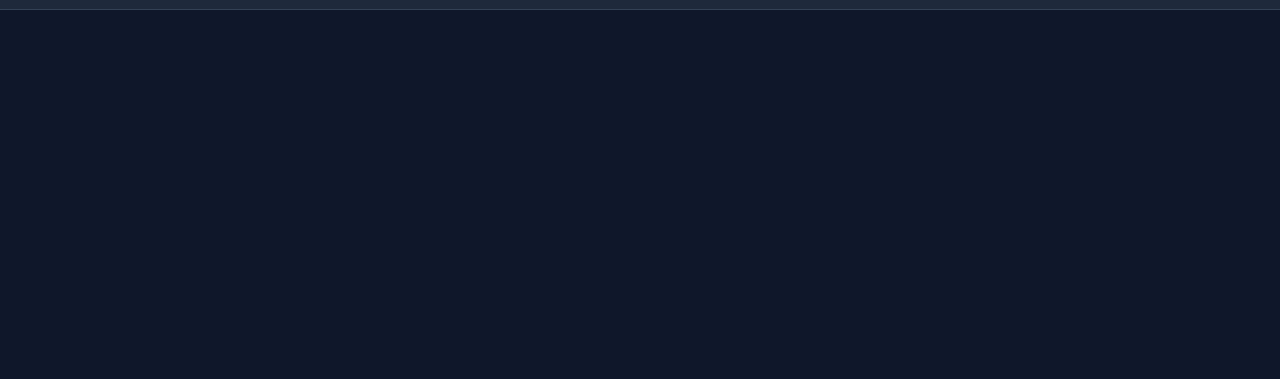
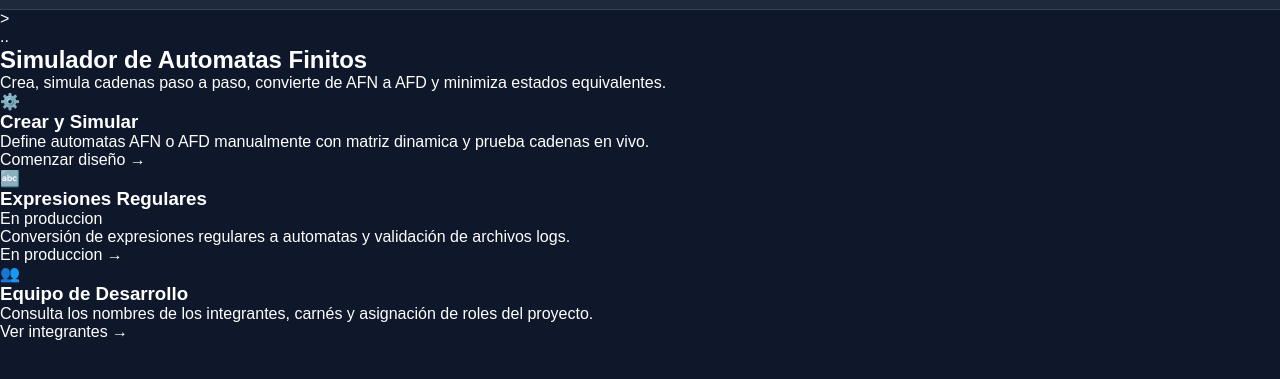
Before and after one commit to Fern0203/simulador-automatas, a plain HTML site: page frontend/index.html in a window 1280 px wide. Shown: the part 49-428 px from the top of the page. Drawn offline with Linux system fonts and the light colour scheme.

Commit message:
tarjetas agregadas para distintas opciociones

```diff
--- a/frontend/index.html
+++ b/frontend/index.html
@@ -50,18 +50,64 @@
             <button class="boton_seccion" data-vista="vista_convertir">🔄 Conversión AFN a AFD</button>
             <button class="boton_seccion" data-vista="vista_minimizar">📉 Minimización AFD</button>
 
-            <div class="separador_menu">ENTREGA 2</div>
+            <div class="separador_menu">MODULO EXPRESIONES REGULARES</div>
             <button class="boton_seccion" data-vista="vista_regex">🔤 Expresiones Regulares</button>
         </nav>
 
 
         <div class="pie_menu">
-            <span>Ingenieria en Sistemas UMG</span>
+            <span>© 2026 Simulador de Autómatas. Todos los derechos reservados.</span>
         </div>
 
     </aside>
 
+    >
     <main class="caja_contenido_principal">
+
+
+        <section id="vista_inicio" class="seccion_vista">
+
+            <!-- Banner superior de bienvenida -->
+            <div class="caja_banner_inicio">
+                <span class="insignia_fase">..</span>
+                <h2 class="titulo_banner">Simulador de Automatas Finitos</h2>
+                <p class="descripcion_banner">Crea, simula cadenas paso a paso, convierte de AFN a AFD y minimiza estados equivalentes.</p>
+            </div>
+
+
+            <div class="caja_tarjetas_grid">
+
+
+                <div class="tarjeta_inicio" data-vista="vista_crear">
+                    <div class="icono_tarjeta">⚙️</div>
+                    <h3 class="titulo_tarjeta">Crear y Simular</h3>
+                    <p class="texto_tarjeta">Define automatas AFN o AFD manualmente con matriz dinamica y prueba cadenas en vivo.</p>
+                    <span class="enlace_tarjeta">Comenzar diseño →</span>
+                </div>
+
+
+                <div class="tarjeta_inicio tarjeta_en_espera" data-vista="vista_regex">
+                    <div class="icono_tarjeta">🔤</div>
+                    <div class="cabecera_tarjeta_espera">
+                        <h3 class="titulo_tarjeta">Expresiones Regulares</h3>
+                        <span class="insignia_proxima">En produccion</span>
+                    </div>
+                    <p class="texto_tarjeta">Conversión de expresiones regulares a automatas y validación de archivos logs.</p>
+                    <span class="enlace_tarjeta enlace_espera">En produccion →</span>
+                </div>
+
+
+                <div id="tarjeta_abrir_integrantes" class="tarjeta_inicio">
+                    <div class="icono_tarjeta">👥</div>
+                    <h3 class="titulo_tarjeta">Equipo de Desarrollo</h3>
+                    <p class="texto_tarjeta">Consulta los nombres de los integrantes, carnés y asignación de roles del proyecto.</p>
+                    <span class="enlace_tarjeta">Ver integrantes →</span>
+                </div>
+
+            </div>
+
+        </section>
+
     </main>
 
 </body>
```
